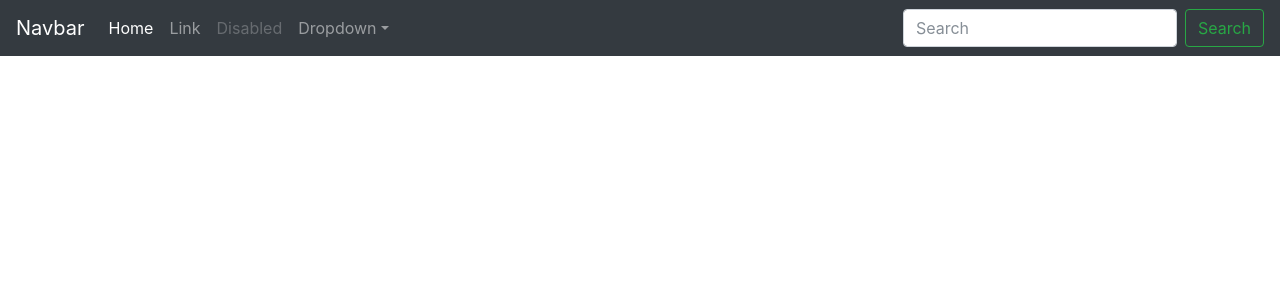
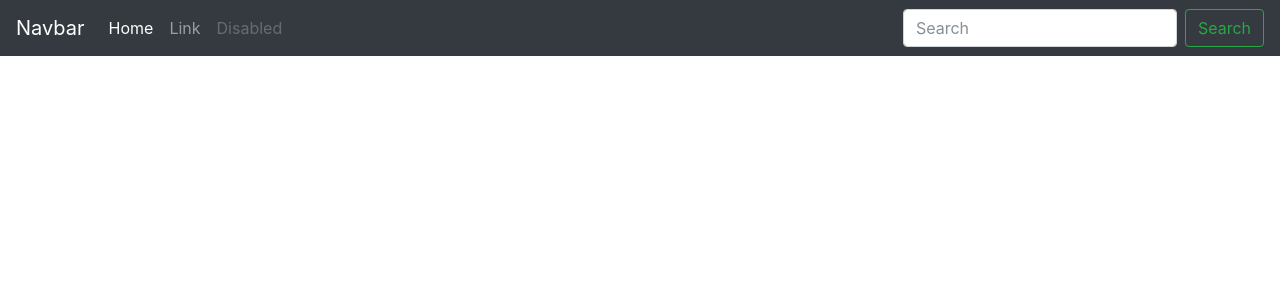
Before and after one commit to DanielArmengod1996/DesarrolloWebRA1, a PHP site: page / in a window 1280 px wide. Shown: the top 300 px of the page. Run offline with PHP 8.4, Linux system fonts and the light colour scheme; some libraries are stand-ins or nearby versions.

Commit message:
feature/desarrolloInicioSession : preparacion de la página web

```diff
--- a/index.php
+++ b/index.php
@@ -1,13 +1,9 @@
-<?php
-if (!isset($posicion))
-    $posicion = 0;
-?>
-
 <nav class="navbar navbar-expand-md navbar-dark fixed-top bg-dark">
     <a class="navbar-brand" href="#">Navbar</a>
     <button class="navbar-toggler" type="button" data-toggle="collapse" data-target="#navbarsExampleDefault" aria-controls="navbarsExampleDefault" aria-expanded="false" aria-label="Toggle navigation">
         <span class="navbar-toggler-icon"></span>
     </button>
+
 
     <div class="collapse navbar-collapse" id="navbarsExampleDefault">
         <ul class="navbar-nav mr-auto">
@@ -19,15 +15,6 @@ if (!isset($posicion))
             </li>
             <li class="nav-item">
                 <a class="nav-link disabled" href="#">Disabled</a>
-            </li>
-
-            <li class="nav-item dropdown">
-                <a class="nav-link dropdown-toggle" href="http://example.com" id="dropdown01" data-toggle="dropdown" aria-haspopup="true" aria-expanded="false">Dropdown</a>
-                <div class="dropdown-menu" aria-labelledby="dropdown01">
-                    <a class="dropdown-item" href="#">Action</a>
-                    <a class="dropdown-item" href="#">Another action</a>
-                    <a class="dropdown-item" href="#">Something else here</a>
-                </div>
             </li>
         </ul>
         <form class="form-inline my-2 my-lg-0">
```
